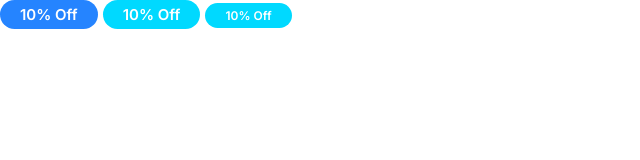
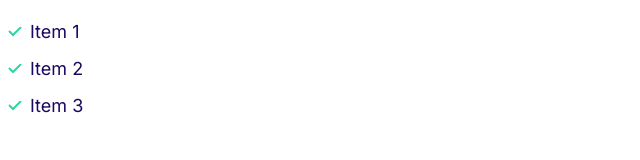
Before and after one commit to yossyoss007/moshify, a plain HTML site: page index.html in a window 1280 px wide. Shown: the whole page, without its empty margins (0-640 px from the left). Drawn offline with Linux system fonts and the light colour scheme.

Commit message:
list components

```diff
--- a/css/styles.css
+++ b/css/styles.css
@@ -121,3 +121,32 @@ a {
     font-size: 1.2rem;
   }
 }
+
+/* lists */
+
+.list {
+  list-style: none;
+  padding-left: 0;
+  color: var(--color-headings);
+}
+
+.list--inline .list__item {
+  display: inline-block;
+  margin-right: 2rem;
+}
+
+.list--tick {
+  list-style-image: url(../images/tick.svg);
+  padding-left: 3rem;
+}
+
+.list--tick .list__item {
+  padding-left: 0.5rem;
+  margin-bottom: 1rem;
+}
+
+@media screen and (min-width: 1024px) {
+  .list--tick .list__item {
+    padding-left: 0;
+  }
+}
--- a/index.html
+++ b/index.html
@@ -14,8 +14,10 @@
     <link rel="stylesheet" href="css/styles.css" />
   </head>
   <body>
-    <span class="badge badge--primary">10% Off</span>
-    <span class="badge badge--secondary">10% Off</span>
-    <span class="badge badge--secondary badge--small">10% Off</span>
+    <ul class="list list--tick">
+      <li class="list__item">Item 1</li>
+      <li class="list__item">Item 2</li>
+      <li class="list__item">Item 3</li>
+    </ul>
   </body>
 </html>
```
Also changed, not shown: components/lists.html (added, +5 -0 lines), images/tick.svg (added), 1 other file.
